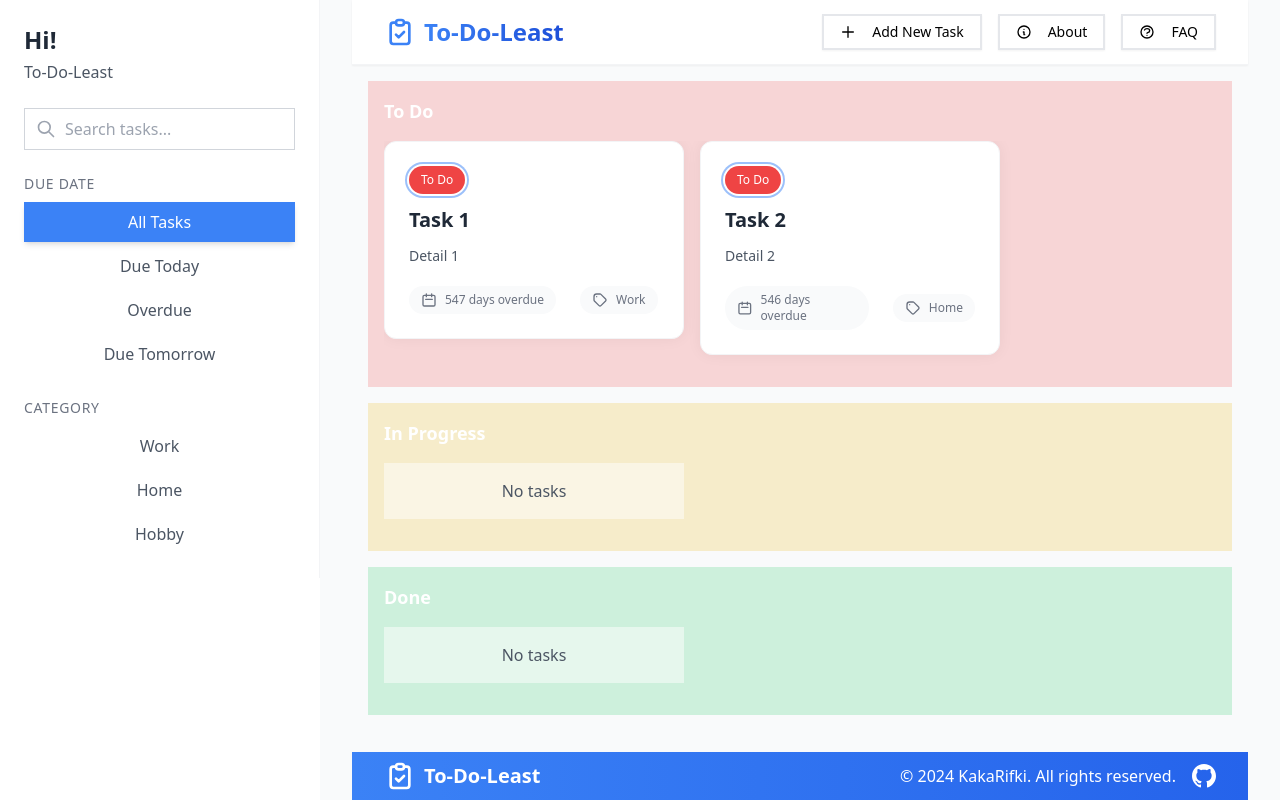
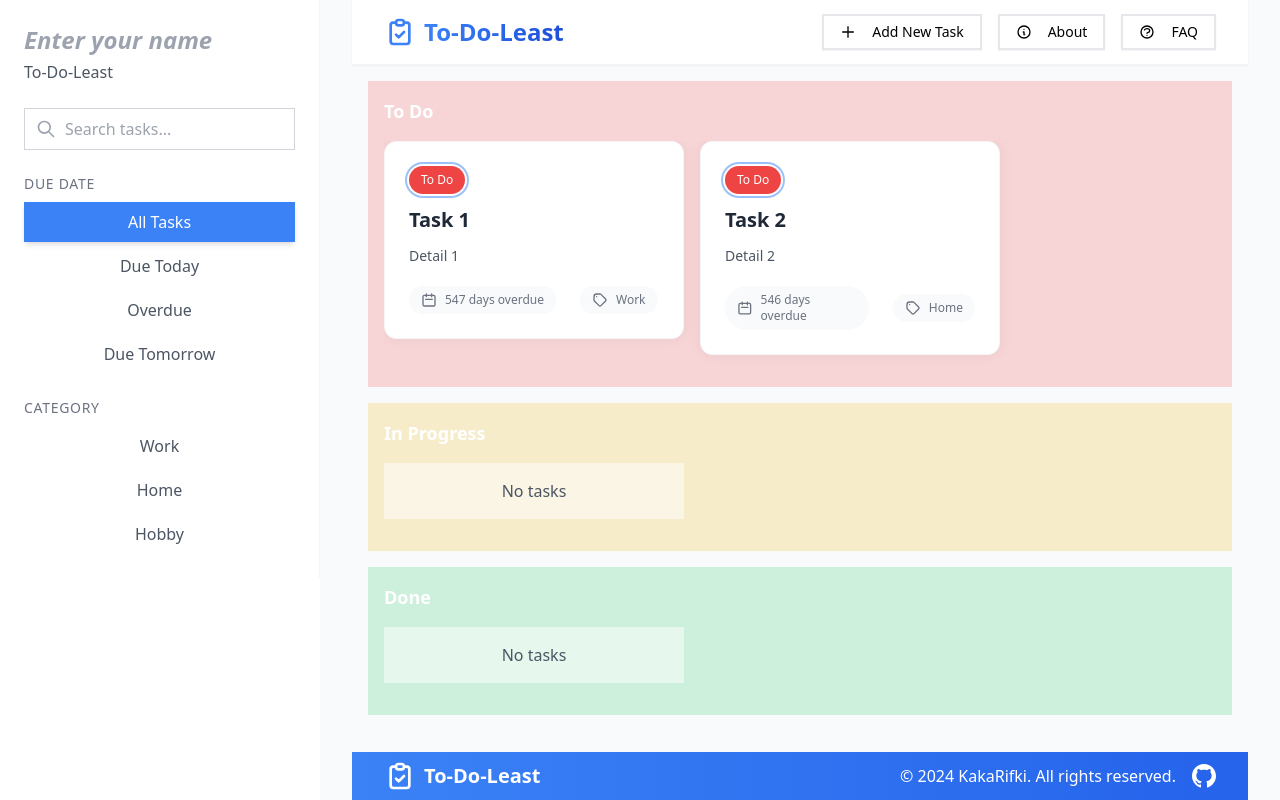
Before and after one commit to kakarifki/To-do-least, a React (Vite) app: page / in a window 1280 px wide. Built offline with nearby package versions, Linux system fonts and the light colour scheme.

Commit message:
feat: add name input feature on sidebar

```diff
--- a/src/components/common/sidebar.tsx
+++ b/src/components/common/sidebar.tsx
@@ -1,4 +1,4 @@
-import { FC } from 'react';
+import { FC, useState, useEffect } from 'react';
 
 
 type FilterType = 'all' | 'today' | 'yesterday' | 'tomorrow' | 'work' | 'home' | 'hobby';
@@ -10,6 +10,59 @@ interface SidebarProps {
   searchQuery: string;
   filteredTasksCount: number;
 }
+
+// Name input component with localStorage functionality
+const NameInput: FC = () => {
+  const [name, setName] = useState<string>('');
+  const [isEditing, setIsEditing] = useState<boolean>(false);
+
+  // Load name from localStorage on component mount
+  useEffect(() => {
+    const savedName = localStorage.getItem('userName');
+    if (savedName) {
+      setName(savedName);
+    }
+  }, []);
+
+  // Save name to localStorage when it changes
+  const handleNameChange = (e: React.ChangeEvent<HTMLInputElement>) => {
+    const newName = e.target.value;
+    setName(newName);
+    localStorage.setItem('userName', newName);
+  };
+
+  const handleKeyDown = (e: React.KeyboardEvent<HTMLInputElement>) => {
+    if (e.key === 'Enter') {
+      setIsEditing(false);
+    }
+  };
+
+  return (
+    <div className="flex items-center">
+      {isEditing ? (
+        <input
+          type="text"
+          value={name}
+          onChange={handleNameChange}
+          onBlur={() => setIsEditing(false)}
+          onKeyDown={handleKeyDown}
+          autoFocus
+          className="text-2xl font-bold text-gray-800 bg-transparent border-b border-gray-300 focus:outline-none focus:border-blue-500 w-full"
+          placeholder="Enter your name"
+        />
+      ) : (
+        <h2
+          className="text-2xl font-bold text-gray-800 cursor-pointer"
+          onClick={() => setIsEditing(true)}
+        >
+          {name ? `Hi, ${name}!` : (
+            <span className="italic text-gray-400">Enter your name</span>
+          )}
+        </h2>
+      )}
+    </div>
+  );
+};
 
 const Sidebar: FC<SidebarProps> = ({
   onFilterChange,
@@ -29,7 +82,7 @@ const Sidebar: FC<SidebarProps> = ({
   return (
     <div className="sidebar w-full bg-white border-r border-gray-100 p-6 space-y-6">
       <div className="space-y-1">
-        <h2 className="text-2xl font-bold text-gray-800">Hi!</h2>
+        <NameInput />
         <p className="text-gray-600">To-Do-Least</p>
       </div>
 
```
